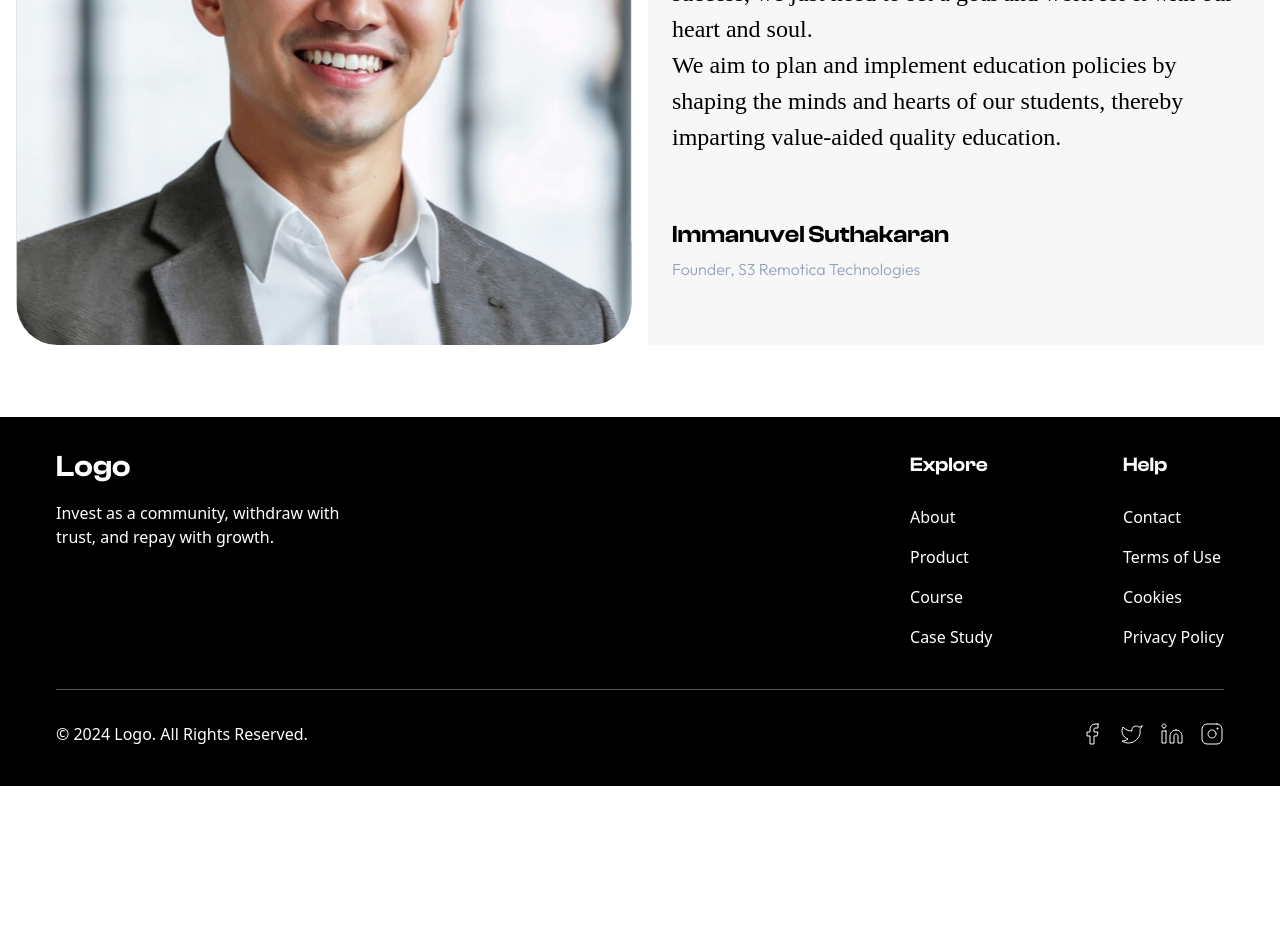
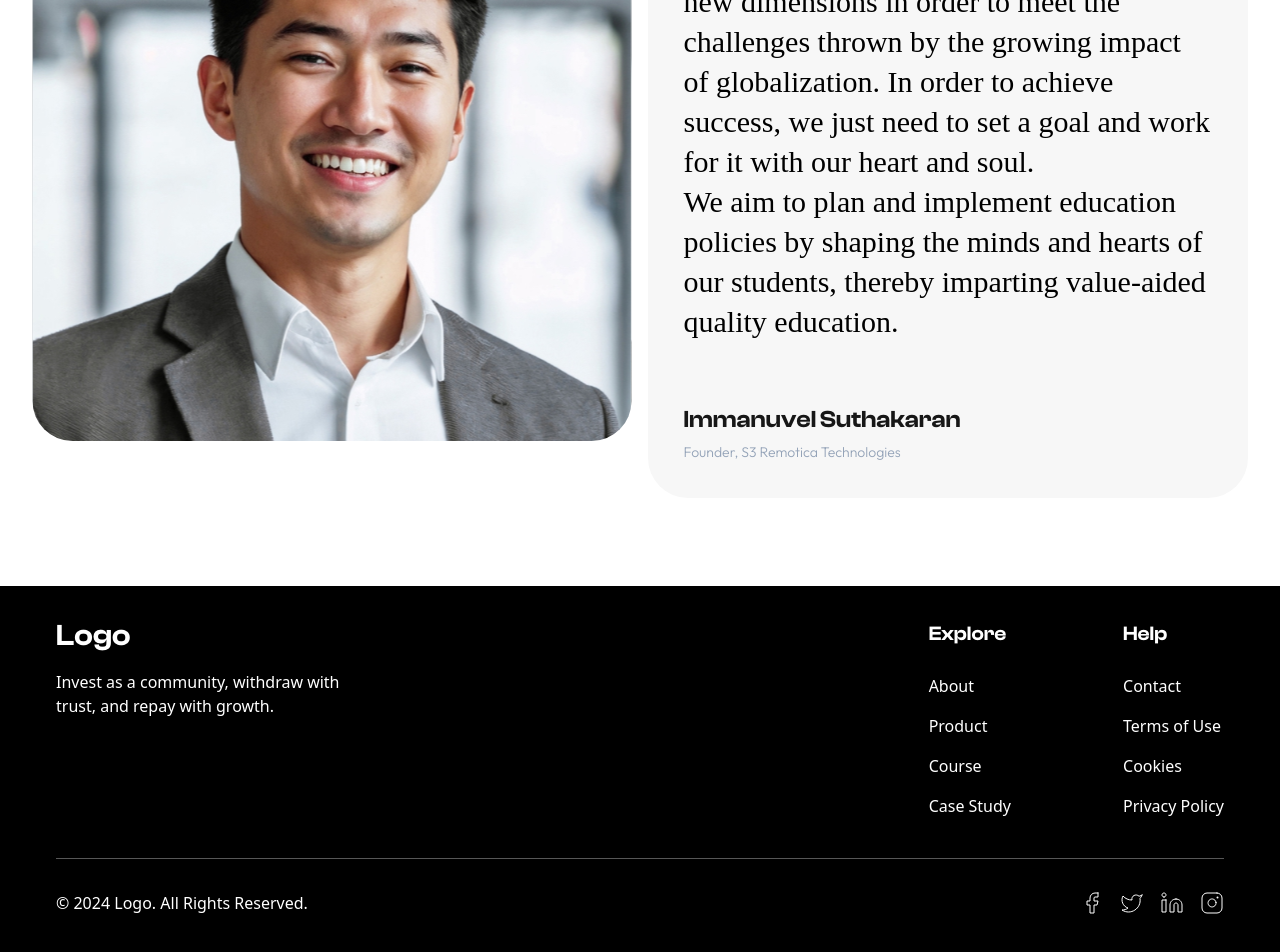
Before and after one commit to priyarajanharshini/skill-up, a React (Create React App) app: page /Founter in a window 1280 px wide. Shown: the part 502-1454 px from the top of the page. Before the commit the page ends 1288 px from the top, so only its background shows below. Built offline with nearby package versions, Linux system fonts and the light colour scheme; a web font is replaced by a local one.

Commit message:
fountermessage code

```diff
--- a/src/Component/FAQ.js
+++ b/src/Component/FAQ.js
@@ -24,7 +24,7 @@ function FAQ() {
   };
 
   return (
-    <div className="Things">
+    <div className="Things ">
       <div className="heading">
         <p className="font-clash text-4xl font-extrabold text-center my-14 text-custom-gray sm:text-3xl md:text-5xl">
           <span className="pb-2 inline-block mb-1">Things, you</span>
@@ -40,23 +40,23 @@ function FAQ() {
         {questions.map((question, index) => (
           <div
             key={index}
-            className={`group flex flex-col items-center justify-between gap-0 rounded-3xl divide-solid p-8 font-Arial sans-serif text-base shadow-custom-box mx-auto mb-[20px] max-w-[85%] ${
+            className={`group flex flex-col items-center justify-between gap-0 rounded-3xl divide-solid p-8 font-clash text-base shadow-custom-box2 mx-auto mb-[20px] max-w-[87%] ${
               expandedIndex === index ? "border  bg-white" : "hover:border-white hover:bg-white"
             }`}
           >
             <div className="flex items-center justify-between w-full">
-              <p className="font-clash text-2xl font-bold leading-7 text-center p-3">
+              <p className="font-clash text-base  lg:text:xl sm:text-xl md:text-2xl font-bold leading-7 text-center p-3">
                 {question}
               </p>
               <p
-                className="text-2xl font-bold leading-7 text-center p-3 cursor-pointer"
+                className="text-xl sm:text-1xl md:text-2xl font-bold leading-7 text-center p-3 cursor-pointer"
                 onClick={() => handleExpand(index)}
               >
                 {expandedIndex === index ? "-" : "+"}
               </p>
             </div>
             {expandedIndex === index && (
-              <div className="font-clash text-lg font-semibold leading-7 pl-9 p-3">
+              <div className="font-clash text-xs  md:text-lg lg:text-lg  sm:text-base font-semibold leading-7 pl-9 p-3">
                 {answers[index]}
               </div>
             )}
--- a/src/Component/Footer.js
+++ b/src/Component/Footer.js
@@ -4,51 +4,60 @@ function Footer() {
   return (
     <footer className="bg-black mt-14">
       <div className="mx-auto  max-w-screen-xl p-14 py-6 lg:py-8 ">
+        <div className="md:flex md:justify-between  sm:flex sm:justify-between">
+          <div className="mb-6 md:mb-0">
+            <h3 className="font-clash self-center text-3xl  font-semibold text-white leading-9 ">Logo</h3>
+            <p className="text-white pt-4 font-sans text-base font-light">
+              <span className="sm:hidden">
+                Invest as a community, withdraw with trust, and repay with growth.
+              </span>
+              <span className="hidden sm:block">
+                Invest as a community, withdraw with<br /> trust, and repay with growth.
+              </span>
+            </p>
 
 
-                <div className="md:flex md:justify-between">
-                    <div className="mb-6 md:mb-0">
-                        <h3 className="font-clash self-center text-3xl text-left font-semibold text-white leading-9">Logo</h3>
-                        <p className="text-white pt-4 font-sans text-base font-light text-left">
-                            Invest as a community, withdraw with<br /> trust, and repay with growth.
-                        </p>
           </div>
-                    <div className="grid grid-cols-2 gap-x-28 sm:grid-cols-2">
-                        <div>
-                            <h2 className="font-clash mb-6 text-xl font-semibold  text-white leading-8">Explore</h2>
-                            <ul className="text-white font-sans text-base font-light leading-6">
+
+
+          <div className="flex flex-col md:flex-row md:items-center md:justify-center lg:flex lg:flex-col-2 lg:gap-x-28 sm:flex sm:flex-row  sm:gap-x-20">
+            <div className="mb-6 md:mb-0 md:mr-14 lg:mr-0 ">
+              <h2 className="font-clash mb-6 text-xl font-semibold text-white leading-8">Explore</h2>
+              <ul className="text-white font-sans text-base font-light leading-6   "  >
+
                 <li className="mb-4">
-                                    <a className="">About</a>
+                  <a href="#">About</a>
                 </li>
                 <li className="mb-4">
-                                    <a className="">Product</a>
+                  <a href="#">Product</a>
                 </li>
                 <li className="mb-4">
-                                    <a className="">Course</a>
+                  <a href="#">Course</a>
                 </li>
                 <li className="mb-4">
-                                    <a className="">Case Study</a>
+                  <a href="#">Case Study</a>
                 </li>
               </ul>
             </div>
-                        <div>
-                            <h2 className="font-clash mb-6 text-xl font-semibold  text-white leading-8">Help</h2>
-                            <ul className="text-white font-sans text-base font-light leading-6">
+            <div className="mb-6 md:mb-0 ">
+              <h2 className="font-clash mb-6 text-xl font-semibold text-white leading-8">Help</h2>
+              <ul className="text-white font-sans text-base font-light leading-6 ">
                 <li className="mb-4">
-                                    <a className="">Contact</a>
+                  <a href="#">Contact</a>
                 </li>
                 <li className="mb-4">
-                                    <a className="">Terms of Use</a>
+                  <a href="#">Terms of Use</a>
                 </li>
                 <li className="mb-4">
-                                    <a className="">Cookies</a>
+                  <a href="#">Cookies</a>
                 </li>
                 <li className="mb-4">
-                                    <a className="">Privacy Policy</a>
+                  <a href="#">Privacy Policy</a>
                 </li>
               </ul>
             </div>
           </div>
+
         </div>
         <hr className="my-6 sm:mx-auto lg:my-6 border-custom-gray" />
 
--- a/src/Component/Founter.js
+++ b/src/Component/Founter.js
@@ -1,23 +1,24 @@
+
 import React from "react";
 import Fount from '../Images/Fount.svg';
 
 function Founter() {
     return (
-        <div className="container mx-auto p-4">
-            <div className="text-center my-8">
+        <div className="container mx-auto md:p-8">
+            <div className="text-center my-8 -ml-8">
                 <p className="font-clash text-5xl font-semibold text-custom-gray">
                     <span className="mr-4">Our</span>
                     <span className="text-blue-600">Founder’s message</span>
                 </p>
             </div>
 
-            <div className="grid grid-cols-1 md:grid-cols-1  lg:grid-cols-2 items-center gap-4 ">
-                <div className="flex justify-center ">
-                    <img src={Fount} alt="Fount" className="w-full h-full " />
+            <div className="flex flex-col lg:flex-row items-center gap-4 pt-10">
+                <div className="flex justify-center w-full lg:w-1/2">
+                    <img src={Fount} alt="Fount" className="w-full h-full" />
                 </div>
 
-                <div className="bg-custom-gray p-6 rounded-40 border-white flex flex-col justify-center w-full h-full">
-                    <div className="text-2xl font-satisfy mb-8 leading-9">
+                <div className="bg-custom-gray p-9 rounded-40px border-white flex flex-col justify-center w-full lg:w-1/2 h-full">
+                    <div className="text-3xl font-Brush_Script_MT mb-8 leading-10 text-customcolor">
                         <p>
                             Education is a dynamic and never-ending process. In today's fast-changing world, the philosophy and essence of education, its priority as well as perception have taken new dimensions in order to meet the challenges thrown by the growing impact of globalization. In order to achieve success, we just need to set a goal and work for it with our heart and soul.
                         </p>
@@ -26,10 +27,10 @@ function Founter() {
                         </p>
                     </div>
                     <div className="pt-8">
-                        <p className="font-clash font-semibold text-2xl">
+                        <p className="font-clash leading-7 font-semibold text-2xl text-custom-black">
                             Immanuvel Suthakaran
                         </p>
-                        <p className="font-outfit font-light text-base leading-5 text-slate-400 pt-2">
+                        <p className="font-outfit font-light text-sm leading-5 text-slate-400 pt-2">
                             Founder, S3 Remotica Technologies
                         </p>
                     </div>
--- a/tailwind.config.js
+++ b/tailwind.config.js
@@ -16,6 +16,8 @@ module.exports = {
         "card-green": '#F2FFED',
         "gray-color": '#cccccc',
         'custom-black': '#171717',
+        'customcolor': '#000000',
+        'custom-dark-text': '#0DDC74',
         'custom-white': 'rgba(255, 255, 255, 1)',
       },
       fontFamily: {
@@ -25,6 +27,7 @@ module.exports = {
         'clash-display': ['"ClashDisplay"', 'sans-serif'],
         'outfit': ['"Outfit"', 'sans-serif'],
         'satisfy': ['Satisfy', 'cursive'],
+        "Brush_Script_MT": ['Brush Script MT', 'cursive'],
       },
       fontWeight: {
         light: 300,
@@ -42,6 +45,7 @@ module.exports = {
       boxShadow: {
         '3xl': '#000000',
         'custom': 'shadow-custom shadow-lg',
+        'custom-box2': '0px 0px 16px 0px #E1E4E3',
         'custom-box': '0px 0px 16px 0px #C7C7C7',
       },
       lineHeight: {
@@ -87,7 +91,7 @@ module.exports = {
         '150px': '150px',
         '170px': '170px',
         '210px': '210px',
-        '280px':'280px'
+        '280px': '280px'
 
 
       },
```
Lines whose indentation alone changed are shown as unchanged.
